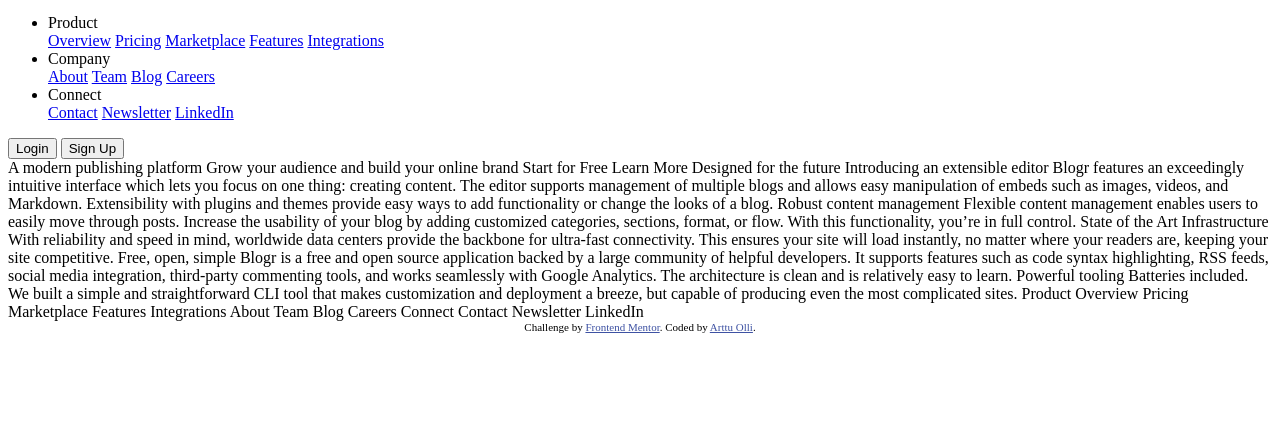
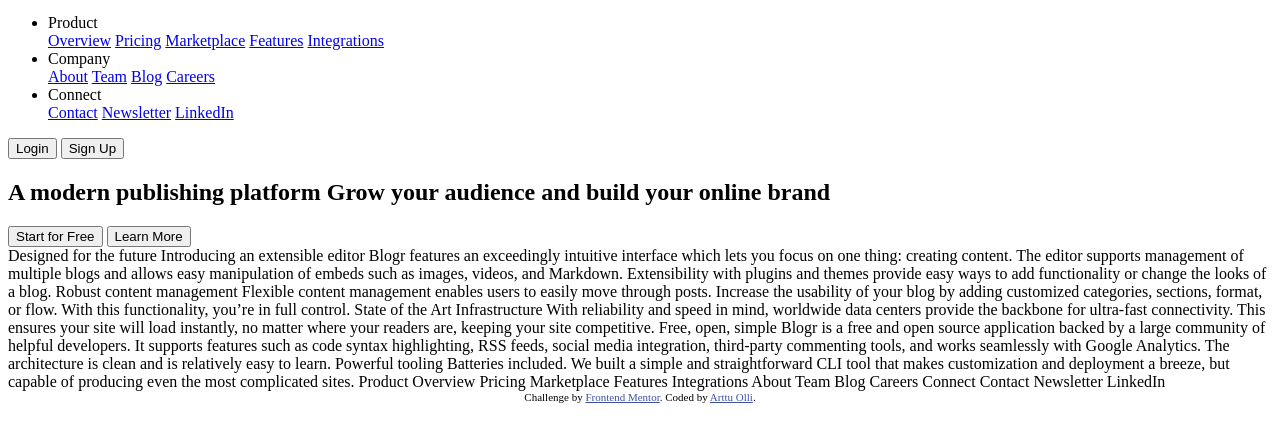
Before and after one commit to ArttuOll/MockWebsites, a plain HTML site: page blogr-landing-page-main/index.html in a window 1280 px wide. Shown: the part 54-496 px from the top of the page. Drawn offline with Linux system fonts and the light colour scheme.

Commit message:
Create header-section HTML

```diff
--- a/blogr-landing-page-main/index.html
+++ b/blogr-landing-page-main/index.html
@@ -47,9 +47,15 @@
       <button>Login</button>
       <button>Sign Up</button>
     </nav>
-    A modern publishing platform Grow
-    your audience and build your online brand Start for Free Learn More Designed
-    for the future Introducing an extensible editor Blogr features an
+    <section>
+        <h1>
+            <strong>A modern publishing platform</strong>
+            Grow your audience and build your online brand
+        </h1>
+        <button>Start for Free</button>
+        <button>Learn More</button>
+    </section>
+    Designed for the future Introducing an extensible editor Blogr features an
     exceedingly intuitive interface which lets you focus on one thing: creating
     content. The editor supports management of multiple blogs and allows easy
     manipulation of embeds such as images, videos, and Markdown. Extensibility
```
